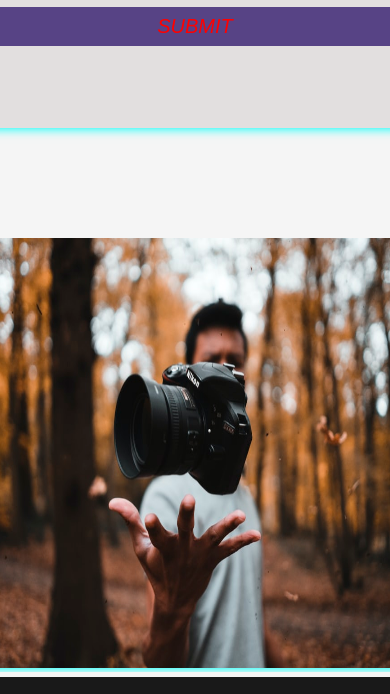
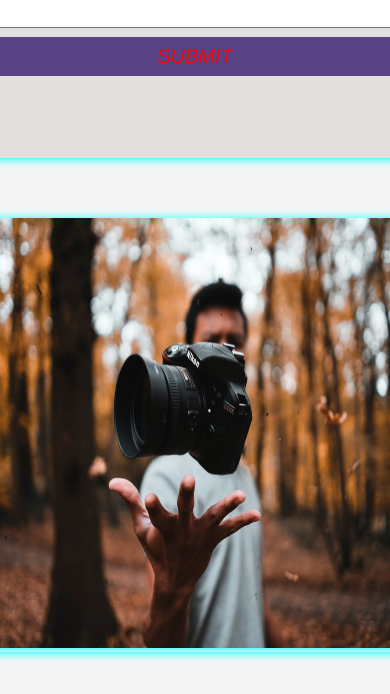
Before and after one commit to fozlerabbi9/my-influencer-pro, a plain HTML site: page index.html in a window 390 px wide. Shown: the part 5688-6382 px from the top of the page. Drawn offline with nearby package versions, Linux system fonts and the light colour scheme; a web font is replaced by a local one.

Commit message:
Finally Done

```diff
--- a/style.css
+++ b/style.css
@@ -7,7 +7,6 @@
 * {
     margin: 0;
     padding: 0;
-    /* overflow-x: hidden; */
 }
 
 /*=======> Common code <======*/
@@ -268,7 +267,6 @@ nav>ul li:last-child:hover a::after {
         display: flex;
         flex-wrap: wrap;
         justify-content: space-between;
-        /* height: 80px; */
     }
     .logo-section img{
         width: 100px;
@@ -561,16 +559,15 @@ nav>ul li:last-child:hover a::after {
 
 @media (max-width:1200px) {
     .last-section {
-        /* background-color: rgb(163, 28, 28); */
-        /* padding: 50px 0 100px 0; */
         width: 100%;
         padding: 0;
-        /* margin: right -100px; ; */
+    }
+    .last-section h2{
+        padding-top: 30px;
     }
     .form-section {
         display: flex;
         flex-direction: column;
-        /* width: 95%; */
         justify-content: center;
         margin: 0;
         align-items: center;
@@ -584,6 +581,11 @@ nav>ul li:last-child:hover a::after {
         left: 0;
         width: 0;
         height: 0;
+    }
+    .last-section .image{
+        margin-top: -50px;
+        box-shadow: 1px 1px 10px #00FFF9;
+        margin-bottom: 50px;
     }
 }
 
```
Also changed, not shown: index.html (+5 -2 lines).
